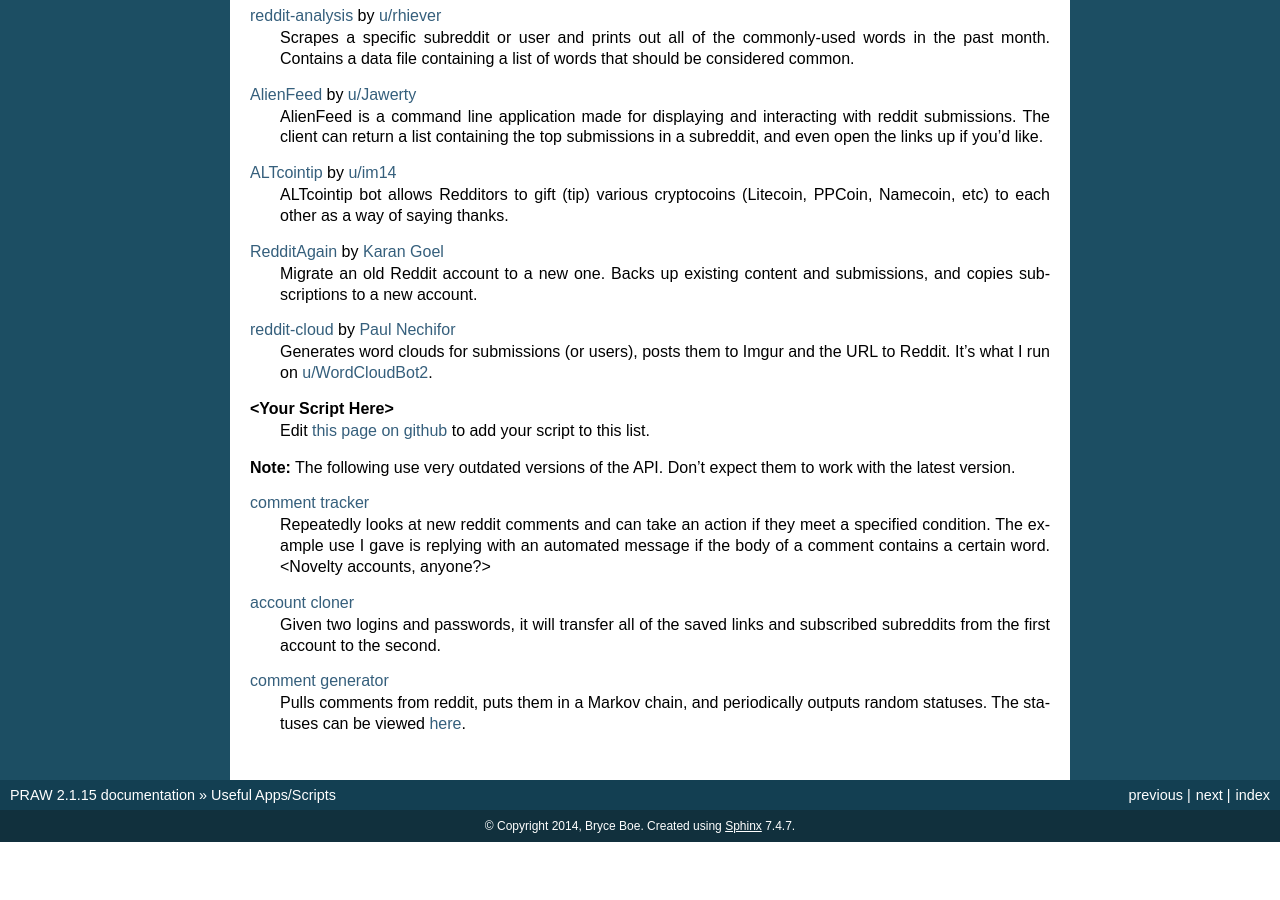
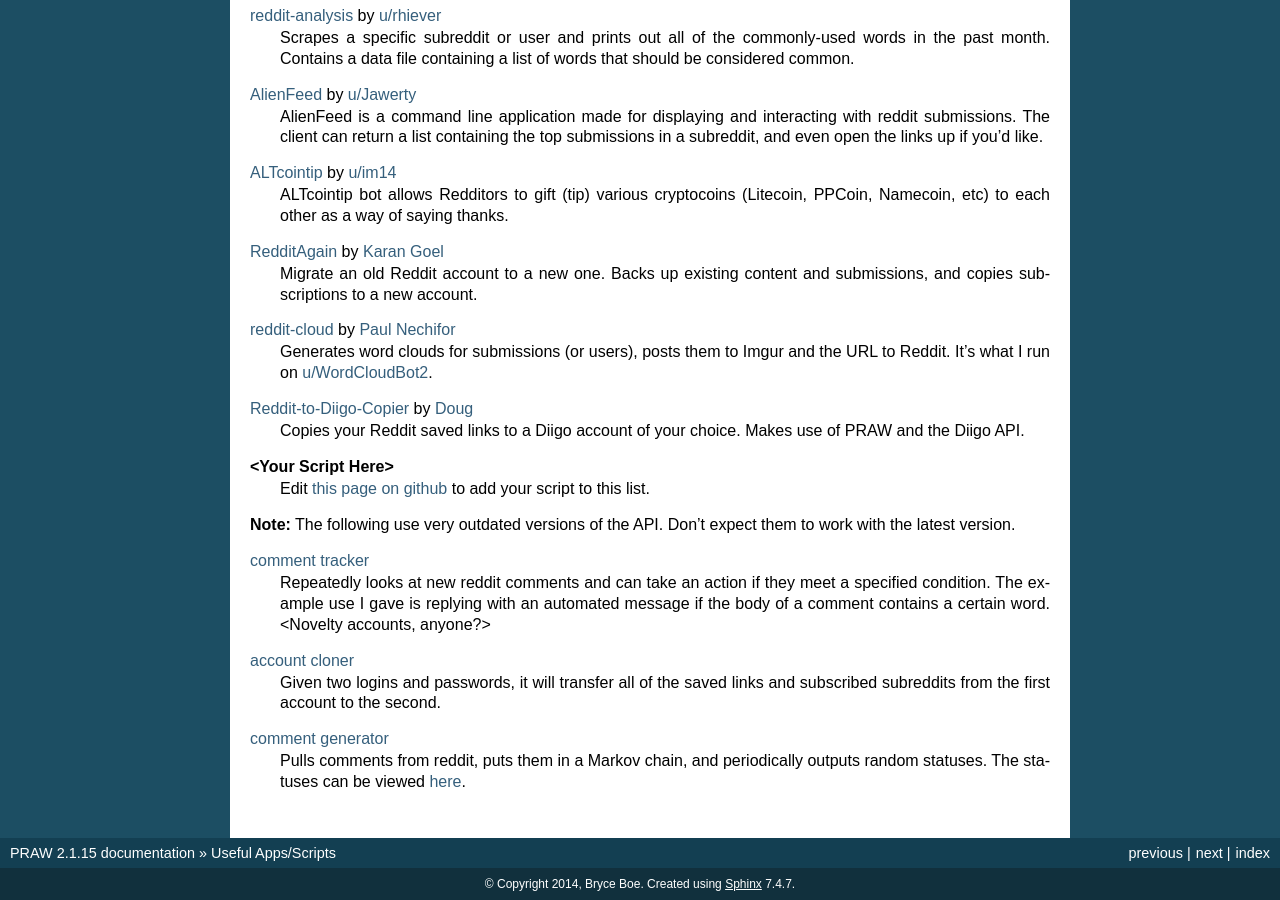
Before and after one commit to praw-dev/praw, a Sphinx documentation site: the page built from docs/pages/useful_scripts.rst, in a window 1280 px wide and 900 px high, scrolled down 1184 px. Built offline with Sphinx 7.4.7, drawn with Linux system fonts in a browser that asks for light colours; before the commit the page ends 2026 px from its top, so only the background shows below that.

Commit message:
Update useful_scripts.rst
Added Reddit-to-Diigo-Copier script

```diff
--- a/docs/pages/useful_scripts.rst
+++ b/docs/pages/useful_scripts.rst
@@ -97,6 +97,10 @@ this page to add in more.
     the URL to Reddit. It's what I run on
     `u/WordCloudBot2 <http://www.reddit.com/user/WordCloudBot2>`_.
 
+`Reddit-to-Diigo-Copier <http://www.github.com/OdinsHat/Reddit-to-Diigo-Copier>`_ by `Doug <http://www.github.com/OdinsHat>`_
+    Copies your Reddit saved links to a Diigo account of your choice. Makes use
+    of PRAW and the Diigo API.
+
 **\<Your Script Here\>**
     Edit `this page on github <https://github.com/praw-dev/praw/blob/master/
     docs/pages/useful_scripts.rst>`_ to add your script to this list.
```
